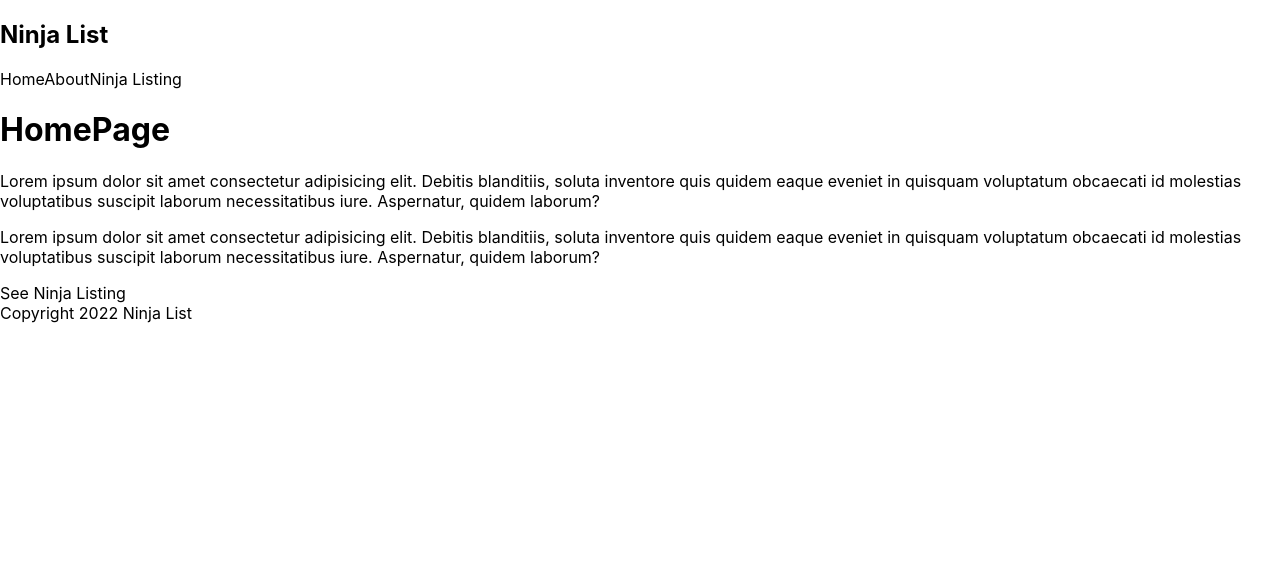
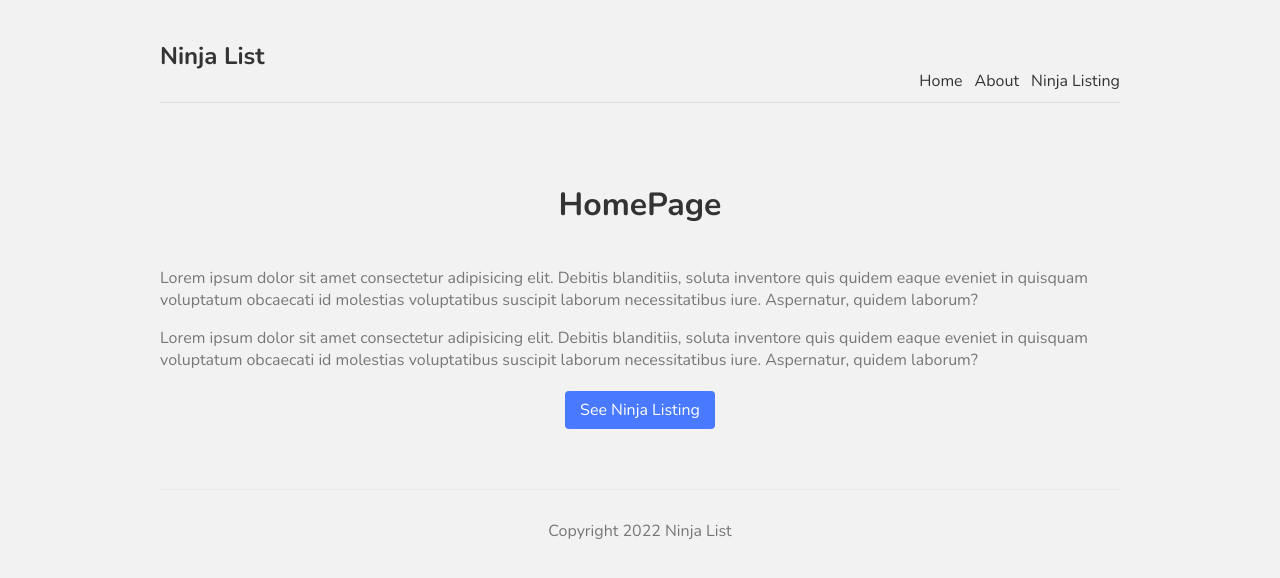
Before and after one commit to mrfinesse47/next-tutorial, a Next.js app: page / in a window 1280 px wide. Shown: the top 578 px of the page. Built offline with nearby package versions, Linux system fonts and the light colour scheme.

Commit message:
tut 7 complete

```diff
--- a/comps/Footer.js
+++ b/comps/Footer.js
@@ -1,7 +1,7 @@
 import React from "react";
 
 const Footer = () => {
-  return <div>Copyright 2022 Ninja List</div>;
+  return <footer>Copyright 2022 Ninja List</footer>;
 };
 
 export default Footer;
--- a/pages/index.js
+++ b/pages/index.js
@@ -8,22 +8,22 @@
 export default function Home() {
   //this component is pre rendered, I believe any page is server side rendered
   return (
-    <div>
-      <h1>HomePage</h1>
-      <p>
+    <div className={styles.container}>
+      <h1 className={styles.title}>HomePage</h1>
+      <p className={styles.text}>
         Lorem ipsum dolor sit amet consectetur adipisicing elit. Debitis
         blanditiis, soluta inventore quis quidem eaque eveniet in quisquam
         voluptatum obcaecati id molestias voluptatibus suscipit laborum
         necessitatibus iure. Aspernatur, quidem laborum?
       </p>
-      <p>
+      <p className={styles.text}>
         Lorem ipsum dolor sit amet consectetur adipisicing elit. Debitis
         blanditiis, soluta inventore quis quidem eaque eveniet in quisquam
         voluptatum obcaecati id molestias voluptatibus suscipit laborum
         necessitatibus iure. Aspernatur, quidem laborum?
       </p>
       <Link href="/ninjas">
-        <a>See Ninja Listing</a>
+        <a className={styles.btn}>See Ninja Listing</a>
       </Link>
     </div>
   );
--- a/styles/Home.module.css
+++ b/styles/Home.module.css
@@ -1,116 +1,18 @@
-.container {
-  padding: 0 2rem;
-}
-
-.main {
-  min-height: 100vh;
-  padding: 4rem 0;
-  flex: 1;
-  display: flex;
-  flex-direction: column;
-  justify-content: center;
-  align-items: center;
-}
-
-.footer {
-  display: flex;
-  flex: 1;
-  padding: 2rem 0;
-  border-top: 1px solid #eaeaea;
-  justify-content: center;
-  align-items: center;
-}
-
-.footer a {
-  display: flex;
-  justify-content: center;
-  align-items: center;
-  flex-grow: 1;
-}
-
-.title a {
-  color: #0070f3;
-  text-decoration: none;
-}
-
-.title a:hover,
-.title a:focus,
-.title a:active {
-  text-decoration: underline;
-}
-
 .title {
-  margin: 0;
-  line-height: 1.15;
-  font-size: 4rem;
-}
-
-.title,
-.description {
+  color: #333;
+  padding-bottom: 20px;
   text-align: center;
 }
-
-.description {
-  margin: 4rem 0;
-  line-height: 1.5;
-  font-size: 1.5rem;
+.text {
+  color: #777;
 }
-
-.code {
-  background: #fafafa;
-  border-radius: 5px;
-  padding: 0.75rem;
-  font-size: 1.1rem;
-  font-family: Menlo, Monaco, Lucida Console, Liberation Mono, DejaVu Sans Mono,
-    Bitstream Vera Sans Mono, Courier New, monospace;
+.btn {
+  display: block;
+  width: 150px;
+  padding: 8px 0;
+  margin: 20px auto;
+  background: #4979ff;
+  border-radius: 4px;
+  color: white;
+  text-align: center;
 }
-
-.grid {
-  display: flex;
-  align-items: center;
-  justify-content: center;
-  flex-wrap: wrap;
-  max-width: 800px;
-}
-
-.card {
-  margin: 1rem;
-  padding: 1.5rem;
-  text-align: left;
-  color: inherit;
-  text-decoration: none;
-  border: 1px solid #eaeaea;
-  border-radius: 10px;
-  transition: color 0.15s ease, border-color 0.15s ease;
-  max-width: 300px;
-}
-
-.card:hover,
-.card:focus,
-.card:active {
-  color: #0070f3;
-  border-color: #0070f3;
-}
-
-.card h2 {
-  margin: 0 0 1rem 0;
-  font-size: 1.5rem;
-}
-
-.card p {
-  margin: 0;
-  font-size: 1.25rem;
-  line-height: 1.5;
-}
-
-.logo {
-  height: 1em;
-  margin-left: 0.5rem;
-}
-
-@media (max-width: 600px) {
-  .grid {
-    width: 100%;
-    flex-direction: column;
-  }
-}
--- a/styles/globals.css
+++ b/styles/globals.css
@@ -1,16 +1,45 @@
-html,
+@import url("https://fonts.googleapis.com/css2?family=Nunito:wght@300;400;600;700&display=swap");
+
 body {
-  padding: 0;
-  margin: 0;
-  font-family: -apple-system, BlinkMacSystemFont, Segoe UI, Roboto, Oxygen,
-    Ubuntu, Cantarell, Fira Sans, Droid Sans, Helvetica Neue, sans-serif;
+  background: #f2f2f2;
+  color: #333;
+  font-family: "Nunito";
+}
+a {
+  color: #333;
+  text-decoration: none;
+}
+.content {
+  max-width: 960px;
+  margin: 0 auto;
+}
+nav {
+  margin: 10px auto 80px;
+  padding: 10px 0;
+  display: flex;
+  justify-content: flex-end;
+  align-items: flex-end;
+  border-bottom: 1px solid #ddd;
+}
+nav a {
+  margin-left: 12px;
+}
+nav .logo {
+  margin-right: auto;
+}
+footer {
+  display: block;
+  text-align: center;
+  padding: 30px 0;
+  margin-top: 60px;
+  color: #777;
+  border-top: 1px solid #eaeaea;
 }
 
-a {
-  color: inherit;
-  text-decoration: none;
+.not-found {
+  text-align: center;
 }
-
-* {
-  box-sizing: border-box;
+.not-found a {
+  color: #4979ff;
+  text-decoration: underline;
 }
```
Also changed, not shown: pages/404.js (added, +19 -0 lines), styles/Ninjas.module.css (added).
